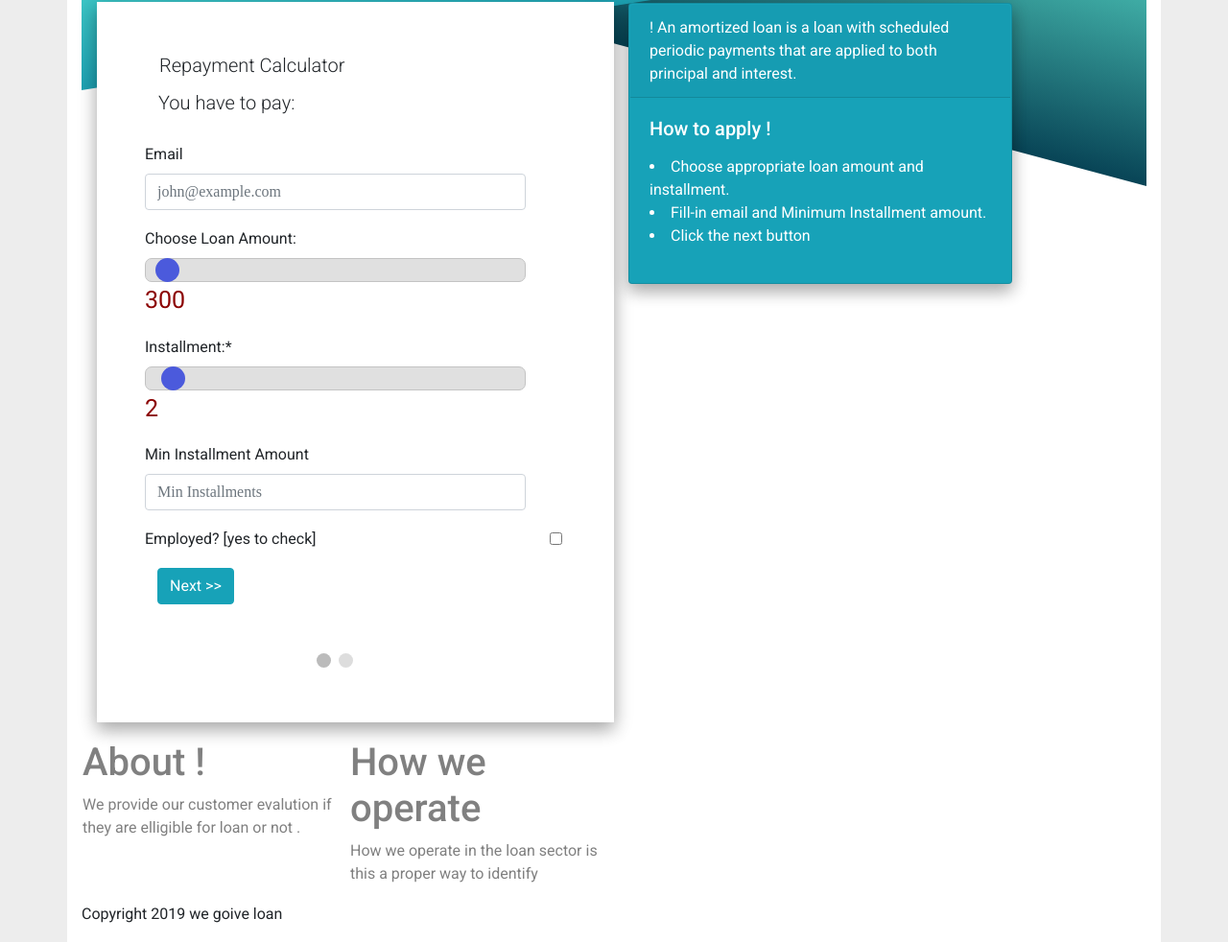
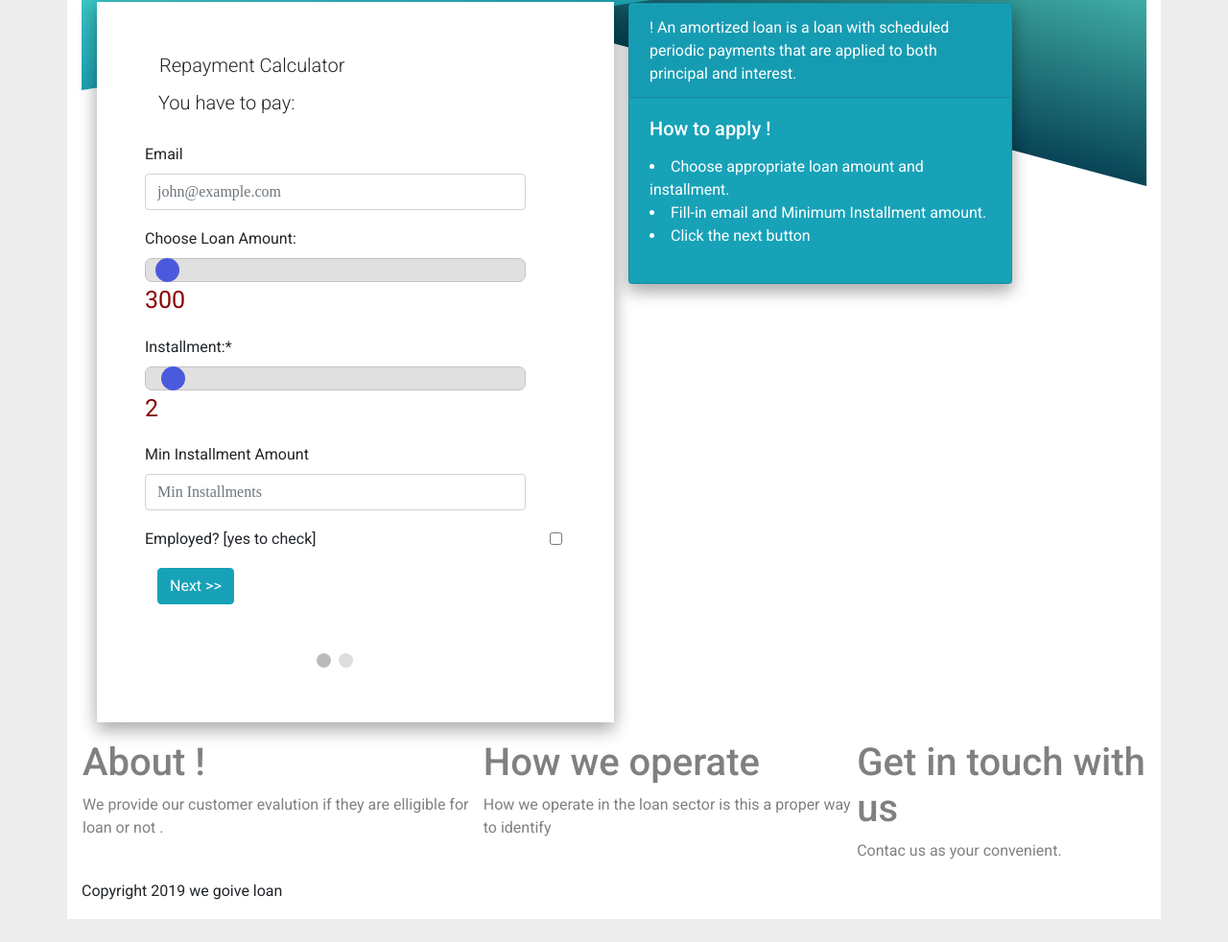
Before and after one commit to zachowdhury/loan-project, a website: page index.html in a window 1280 px wide. Shown: the part 157-1139 px from the top of the page at 96% size. After the commit the page ends 1115 px from the top, so only its background shows below. Drawn offline with nearby package versions, Linux system fonts and the light colour scheme.

Commit message:
aside more column

```diff
--- a/index.html
+++ b/index.html
@@ -147,7 +147,7 @@
         </div>
 
         <div class="row">
-            <div class="col col-6 d-flex ">
+            <div class="col col-12 d-flex ">
                 <aside>
                     <h1>About !</h1>
                     <p>We provide our customer evalution if they are elligible for loan or not .</p>
@@ -159,10 +159,14 @@
                         proper way to identify
                     </p>
                 </aside>
+                <aside>
+                    <h1>Get in touch with us</h1>
+                    <p>
+                        Contac us as your convenient.
+                    </p>
+                </aside>
             </div>
-            <div class="col col-4">
 
-            </div>
         </div>
         <footer>
             <p>Copyright 2019 we goive loan</p>
```
